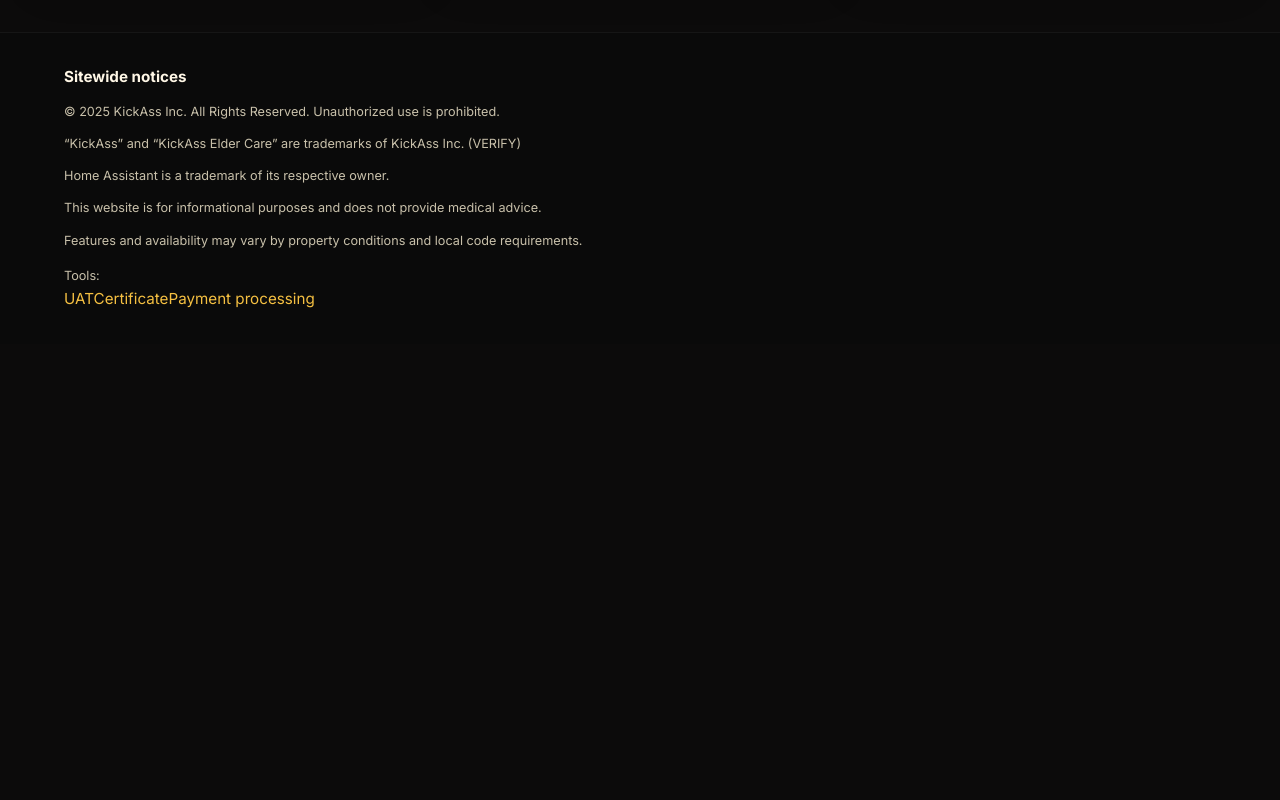
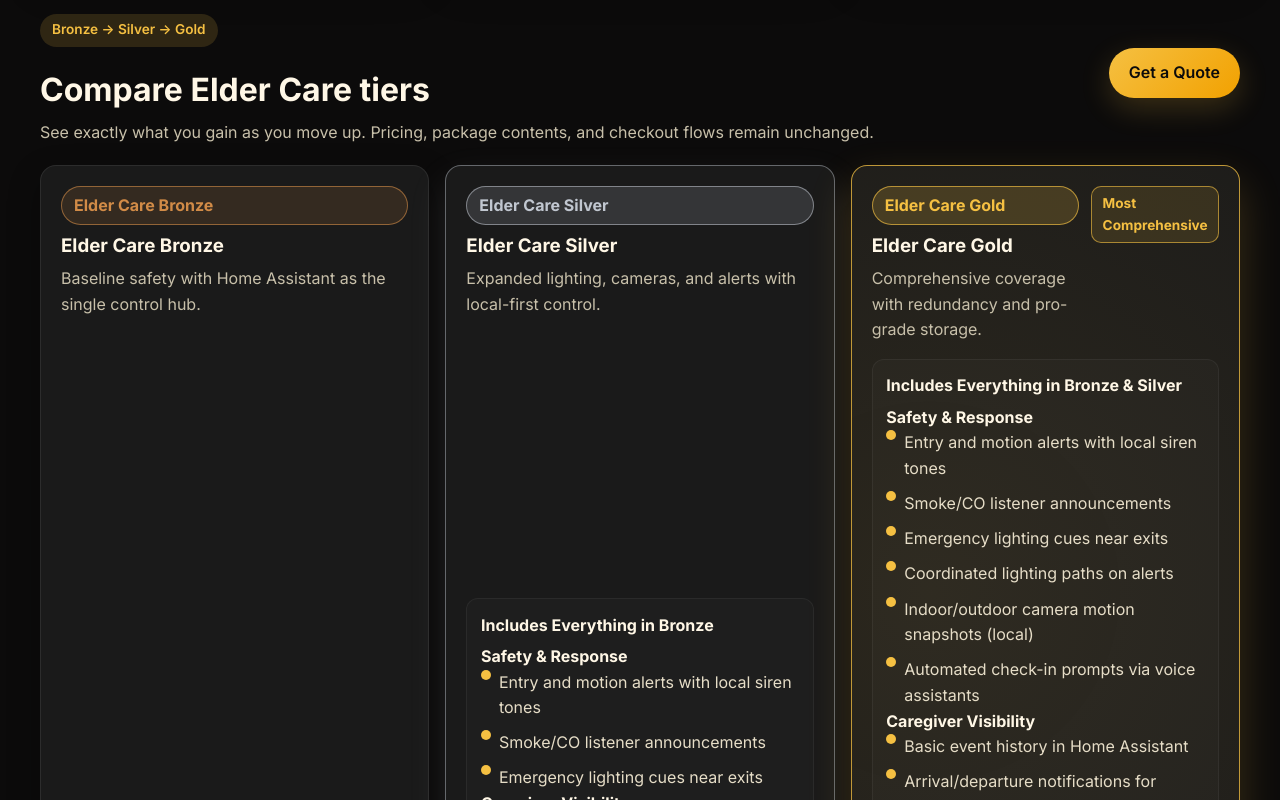
Before and after one commit to buffalonychris/KAECRetailWebsite, a React (Vite) app: page /packages in a window 1280 px wide. Shown: the part 1140-1940 px from the top of the page. Before the commit the page ends 1484 px from the top, so only its background shows below. Built offline with nearby package versions, Linux system fonts and the light colour scheme.

Commit message:
Add Elder Care comparison ladder

```diff
--- /dev/null
+++ b/src/components/ComparisonLadder.tsx
@@ -0,0 +1,102 @@
+import { Link } from 'react-router-dom';
+import { FeatureGroup, getFeatureGroups } from '../data/features';
+import { packagePricing, PackageTierId } from '../data/pricing';
+import TierBadge from './TierBadge';
+
+const normalizeHeading = (tierId: PackageTierId, heading: string): string => {
+  if (tierId === 'A1') return 'Included Features';
+  if (tierId === 'A2' && heading.toLowerCase().includes('bronze')) {
+    return 'Includes Everything in Bronze';
+  }
+  if (tierId === 'A3' && heading.toLowerCase().includes('bronze')) {
+    return 'Includes Everything in Bronze & Silver';
+  }
+  return heading;
+};
+
+const tierOrder: PackageTierId[] = ['A1', 'A2', 'A3'];
+
+const ComparisonLadder = () => {
+  return (
+    <div className="comparison-ladder" aria-label="Elder Care comparison ladder">
+      <div className="ladder-header">
+        <div>
+          <p className="badge">Bronze → Silver → Gold</p>
+          <h2 style={{ margin: '0.25rem 0' }}>Compare Elder Care tiers</h2>
+          <p style={{ margin: 0, color: 'var(--kaec-muted)' }}>
+            See exactly what you gain as you move up. Pricing, package contents, and checkout flows remain
+            unchanged.
+          </p>
+        </div>
+        <Link className="btn btn-primary" to="/quote">
+          Get a Quote
+        </Link>
+      </div>
+      <div className="ladder-grid">
+        {tierOrder.map((tierId) => {
+          const pricing = packagePricing.find((pkg) => pkg.id === tierId);
+          const featureGroups = getFeatureGroups(tierId, []).map<FeatureGroup>((group) => ({
+            ...group,
+            heading: normalizeHeading(tierId, group.heading),
+          }));
+
+          return (
+            <div
+              key={tierId}
+              className={`ladder-column ${tierId === 'A2' ? 'ladder-column-silver' : ''} ${
+                tierId === 'A3' ? 'ladder-column-gold' : ''
+              }`}
+            >
+              <div className="ladder-column-head">
+                <div style={{ display: 'flex', justifyContent: 'space-between', gap: '0.75rem' }}>
+                  <div style={{ display: 'grid', gap: '0.35rem' }}>
+                    <TierBadge tierId={tierId} />
+                    <h3 style={{ margin: 0 }}>{pricing?.name}</h3>
+                    <p style={{ margin: 0, color: 'var(--kaec-muted)' }}>{pricing?.summary}</p>
+                  </div>
+                  {tierId === 'A3' && <span className="ladder-highlight">Most Comprehensive</span>}
+                </div>
+              </div>
+
+              <div className="ladder-sections">
+                {featureGroups.map((group) => (
+                  <div key={group.heading} className="ladder-section">
+                    <div className="ladder-section-title">{group.heading}</div>
+                    <div className="ladder-section-list">
+                      {group.categories.map((category) => (
+                        <div key={category.title} className="ladder-category">
+                          <strong>{category.title}</strong>
+                          <ul className="list">
+                            {category.items.map((item) => (
+                              <li key={item}>
+                                <span />
+                                <span>{item}</span>
+                              </li>
+                            ))}
+                          </ul>
+                        </div>
+                      ))}
+                    </div>
+                  </div>
+                ))}
+              </div>
+
+              <div className="ladder-cta-row">
+                <Link
+                  className={`btn ${tierId === 'A3' ? 'btn-primary ladder-cta-gold' : 'btn-secondary'}`}
+                  to="/quote"
+                >
+                  Get a Quote
+                </Link>
+                {tierId === 'A2' && <small className="ladder-note">Adds Bronze coverage + Silver upgrades</small>}
+                {tierId === 'A3' && <small className="ladder-note">Includes Bronze & Silver plus Gold exclusives</small>}
+              </div>
+            </div>
+          );
+        })}
+      </div>
+    </div>
+  );
+};
+
+export default ComparisonLadder;
--- a/src/index.css
+++ b/src/index.css
@@ -663,3 +663,98 @@
     display: inline-flex;
   }
 }
+
+.comparison-ladder {
+  display: grid;
+  gap: 1.25rem;
+  padding: 2rem 0;
+}
+
+.ladder-header {
+  display: flex;
+  align-items: center;
+  justify-content: space-between;
+  gap: 1rem;
+  flex-wrap: wrap;
+}
+
+.ladder-grid {
+  display: grid;
+  grid-template-columns: repeat(auto-fit, minmax(260px, 1fr));
+  gap: 1rem;
+}
+
+.ladder-column {
+  background: var(--kaec-charcoal);
+  border: 1px solid rgba(255, 255, 255, 0.08);
+  border-radius: 16px;
+  padding: 1.25rem;
+  box-shadow: 0 12px 32px rgba(0, 0, 0, 0.32);
+  display: grid;
+  gap: 1rem;
+}
+
+.ladder-column-silver {
+  border-color: rgba(193, 199, 208, 0.45);
+  box-shadow: 0 16px 38px rgba(193, 199, 208, 0.12);
+}
+
+.ladder-column-gold {
+  border: 1.5px solid rgba(245, 192, 66, 0.75);
+  box-shadow: 0 18px 44px rgba(245, 192, 66, 0.2);
+  background: radial-gradient(circle at 20% 20%, rgba(245, 192, 66, 0.08), transparent 40%),
+    var(--kaec-charcoal);
+}
+
+.ladder-column-head h3 {
+  color: #fff7e6;
+}
+
+.ladder-highlight {
+  align-self: flex-start;
+  padding: 0.35rem 0.65rem;
+  border-radius: 10px;
+  border: 1px solid rgba(245, 192, 66, 0.6);
+  color: var(--kaec-gold);
+  font-weight: 700;
+  background: rgba(245, 192, 66, 0.12);
+  font-size: 0.85rem;
+}
+
+.ladder-section {
+  display: grid;
+  gap: 0.35rem;
+  padding: 0.85rem;
+  border-radius: 12px;
+  background: rgba(255, 255, 255, 0.02);
+  border: 1px solid rgba(255, 255, 255, 0.05);
+}
+
+.ladder-section-title {
+  font-weight: 700;
+  color: #fff7e6;
+}
+
+.ladder-category strong {
+  color: #fff7e6;
+}
+
+.ladder-cta-row {
+  display: grid;
+  gap: 0.4rem;
+  align-items: center;
+}
+
+.ladder-note {
+  color: var(--kaec-muted);
+}
+
+.ladder-cta-gold {
+  box-shadow: 0 16px 36px rgba(245, 192, 66, 0.28);
+}
+
+@media (max-width: 640px) {
+  .ladder-header {
+    align-items: flex-start;
+  }
+}
--- a/src/pages/Packages.tsx
+++ b/src/pages/Packages.tsx
@@ -1,6 +1,7 @@
 import { useEffect } from 'react';
 import { Link } from 'react-router-dom';
 import PackageCard from '../components/PackageCard';
+import ComparisonLadder from '../components/ComparisonLadder';
 import { packages } from '../content/packages';
 import { markFlowStep } from '../lib/retailFlow';
 
@@ -34,6 +35,8 @@
           <PackageCard key={pkg.id} pkg={pkg} />
         ))}
       </div>
+
+      <ComparisonLadder />
     </div>
   );
 };
--- a/src/pages/Recommendation.tsx
+++ b/src/pages/Recommendation.tsx
@@ -14,6 +14,7 @@
 import { markFlowStep } from '../lib/retailFlow';
 import { getTierLabel } from '../data/pricing';
 import TierBadge from '../components/TierBadge';
+import ComparisonLadder from '../components/ComparisonLadder';
 
 const optionStyles: CSSProperties = {
   display: 'grid',
@@ -353,6 +354,7 @@
           </div>
         </div>
       )}
+      {showResult && <ComparisonLadder />}
     </div>
   );
 };
```
